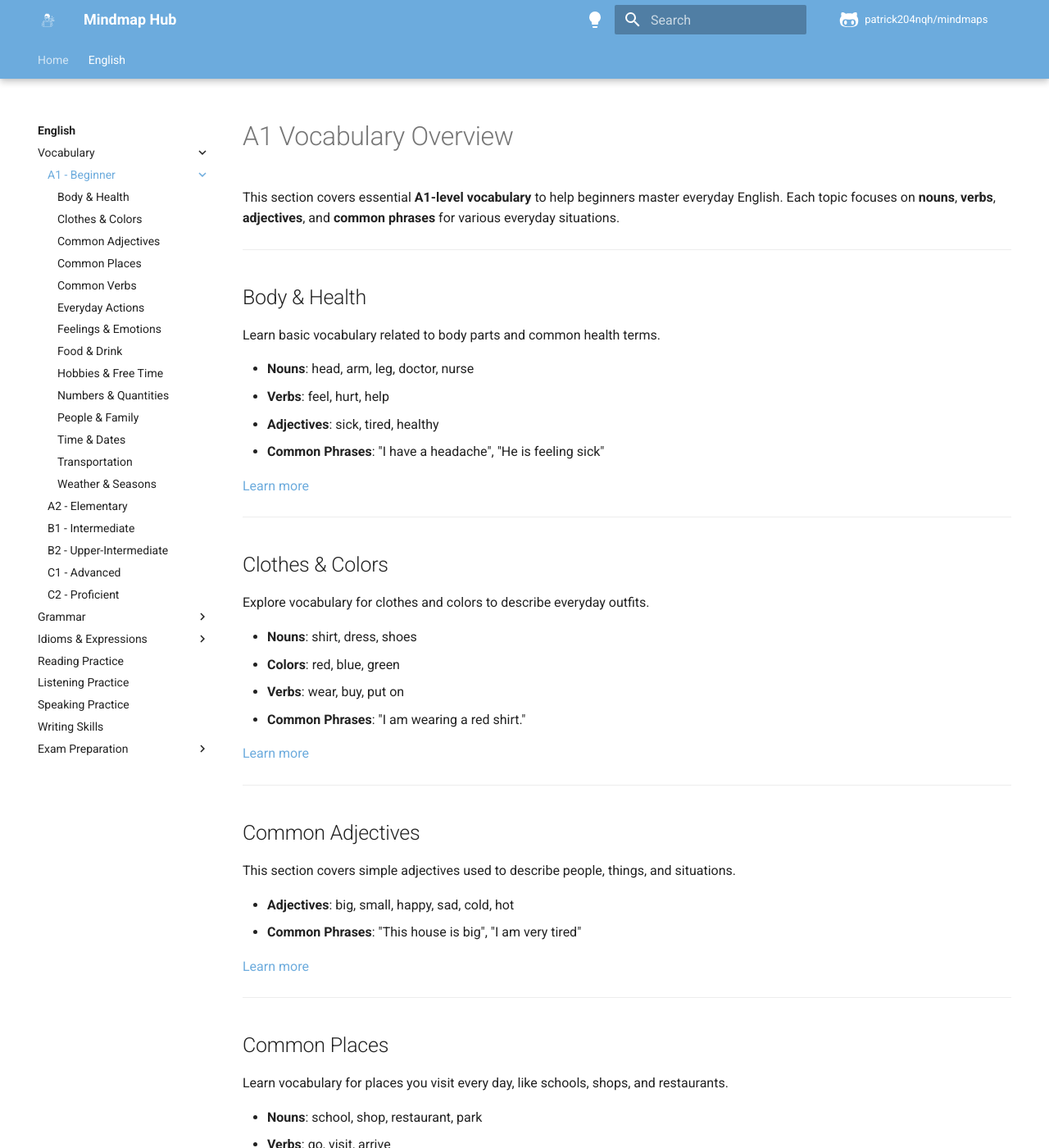
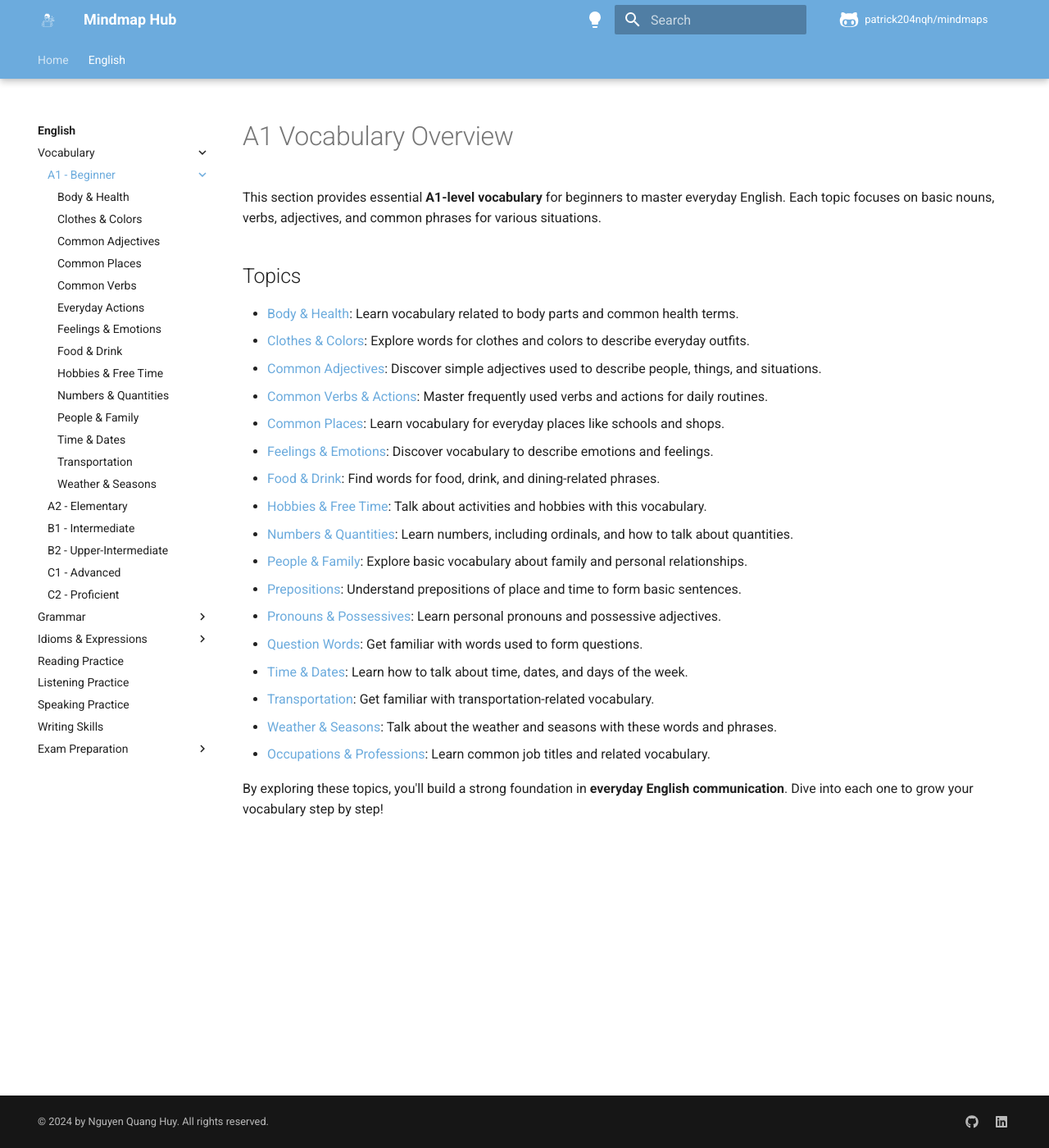
Before and after one commit to patrick204nqh/mindmaps, an MkDocs documentation site: the page built from docs/english/vocabulary/a1/index.md, in a window 1280 px wide and 1400 px high. Shown: the whole window at 82% size. Built offline with MkDocs 1.6.1 and Material for MkDocs 9.7.7, drawn with Linux system fonts in a browser that asks for light colours; a script that is not in the unit is left out; plug-ins that fetch from the network failed and are left out; comment, search, counter and statistics services are not loaded; some of the changed text lies outside the part shown.

Commit message:
Refactor A1 Vocabulary Overview structure

```diff
--- a/docs/english/vocabulary/a1/index.md
+++ b/docs/english/vocabulary/a1/index.md
@@ -1,176 +1,25 @@
 # A1 Vocabulary Overview
 
-This section covers essential **A1-level vocabulary** to help beginners master everyday English. Each topic focuses on **nouns**, **verbs**, **adjectives**, and **common phrases** for various everyday situations.
+This section provides essential **A1-level vocabulary** for beginners to master everyday English. Each topic focuses on basic nouns, verbs, adjectives, and common phrases for various situations.
 
----
+## Topics
 
-## Body & Health
+- [Body & Health](body_health.md): Learn vocabulary related to body parts and common health terms.
+- [Clothes & Colors](clothes_colors.md): Explore words for clothes and colors to describe everyday outfits.
+- [Common Adjectives](common_adjectives.md): Discover simple adjectives used to describe people, things, and situations.
+- [Common Verbs & Actions](common_verbs_actions.md): Master frequently used verbs and actions for daily routines.
+- [Common Places](common_places.md): Learn vocabulary for everyday places like schools and shops.
+- [Feelings & Emotions](feelings_emotions.md): Discover vocabulary to describe emotions and feelings.
+- [Food & Drink](food_drink.md): Find words for food, drink, and dining-related phrases.
+- [Hobbies & Free Time](hobbies_free_time.md): Talk about activities and hobbies with this vocabulary.
+- [Numbers & Quantities](numbers_quantities.md): Learn numbers, including ordinals, and how to talk about quantities.
+- [People & Family](people_family.md): Explore basic vocabulary about family and personal relationships.
+- [Prepositions](prepositions.md): Understand prepositions of place and time to form basic sentences.
+- [Pronouns & Possessives](pronouns_possessives.md): Learn personal pronouns and possessive adjectives.
+- [Question Words](question_words.md): Get familiar with words used to form questions.
+- [Time & Dates](time_dates.md): Learn how to talk about time, dates, and days of the week.
+- [Transportation](transportation.md): Get familiar with transportation-related vocabulary.
+- [Weather & Seasons](weather_seasons.md): Talk about the weather and seasons with these words and phrases.
+- [Occupations & Professions](occupations_professions.md): Learn common job titles and related vocabulary.
 
-Learn basic vocabulary related to body parts and common health terms.
-
-- **Nouns**: head, arm, leg, doctor, nurse
-- **Verbs**: feel, hurt, help
-- **Adjectives**: sick, tired, healthy
-- **Common Phrases**: "I have a headache", "He is feeling sick"
-
-[Learn more](body_health.md)
-
----
-
-## Clothes & Colors
-
-Explore vocabulary for clothes and colors to describe everyday outfits.
-
-- **Nouns**: shirt, dress, shoes
-- **Colors**: red, blue, green
-- **Verbs**: wear, buy, put on
-- **Common Phrases**: "I am wearing a red shirt."
-
-[Learn more](clothes_colors.md)
-
----
-
-## Common Adjectives
-
-This section covers simple adjectives used to describe people, things, and situations.
-
-- **Adjectives**: big, small, happy, sad, cold, hot
-- **Common Phrases**: "This house is big", "I am very tired"
-
-[Learn more](common_adjectives.md)
-
----
-
-## Common Places
-
-Learn vocabulary for places you visit every day, like schools, shops, and restaurants.
-
-- **Nouns**: school, shop, restaurant, park
-- **Verbs**: go, visit, arrive
-- **Common Phrases**: "Where is the bathroom?", "I am at the supermarket."
-
-[Learn more](common_places.md)
-
----
-
-## Common Verbs
-
-Master frequently used **A1-level** verbs.
-
-- **Verbs**: be, have, do, go, make, like
-- **Common Phrases**: "I am a student", "She has a car", "I want to go home"
-
-[Learn more](common_verbs.md)
-
----
-
-## Everyday Actions
-
-Learn vocabulary for daily routines and common actions.
-
-- **Nouns**: breakfast, work, bed
-- **Verbs**: eat, drink, sleep, go, walk
-- **Common Phrases**: "I go to bed at 10 pm.", "What time do you wake up?"
-
-[Learn more](everyday_actions.md)
-
----
-
-## Feelings & Emotions
-
-Discover vocabulary to describe emotions and feelings.
-
-- **Nouns**: happiness, sadness, anger
-- **Verbs**: feel, love, hate
-- **Adjectives**: happy, sad, excited, tired
-- **Common Phrases**: "I feel happy today.", "Are you tired?"
-
-[Learn more](feelings_emotions.md)
-
----
-
-## Food & Drink
-
-Find vocabulary for food, drink, and dining-related phrases.
-
-- **Nouns**: water, coffee, bread, chicken
-- **Verbs**: eat, drink, cook, buy
-- **Common Phrases**: "Can I have a coffee, please?", "I like pizza."
-
-[Learn more](food_drink.md)
-
----
-
-## Hobbies & Free Time
-
-Talk about activities and hobbies with this vocabulary.
-
-- **Nouns**: music, game, sport, book
-- **Verbs**: play, listen, watch, read
-- **Common Phrases**: "My favorite hobby is reading."
-
-[Learn more](hobbies_free_time.md)
-
----
-
-## Numbers & Quantities
-
-Learn numbers and how to talk about quantities.
-
-- **Nouns**: one, two, five, dollar, euro
-- **Adjectives**: many, few, some
-- **Common Phrases**: "How much is this?", "I have five dollars."
-
-[Learn more](numbers_quantities.md)
-
----
-
-## People & Family
-
-This section covers basic vocabulary about family and personal relationships.
-
-- **Nouns**: mother, father, sister, friend, family
-- **Verbs**: live, be, help
-- **Common Phrases**: "This is my brother.", "How are you?"
-
-[Learn more](people_family.md)
-
----
-
-## Time & Dates
-
-Learn how to talk about time, dates, and days of the week.
-
-- **Nouns**: day, week, month, hour
-- **Verbs**: start, finish, wait
-- **Common Phrases**: "What time is it?", "The meeting starts at 10 o'clock."
-
-[Learn more](time_dates.md)
-
----
-
-## Transportation
-
-Get familiar with transportation-related vocabulary.
-
-- **Nouns**: car, bus, train, bicycle
-- **Verbs**: drive, ride, wait
-- **Common Phrases**: "I take the bus to school.", "The train is late."
-
-[Learn more](transportation.md)
-
----
-
-## Weather & Seasons
-
-Talk about the weather and seasons with these words and phrases.
-
-- **Nouns**: rain, sun, snow, spring, summer, winter
-- **Adjectives**: hot, cold, rainy, sunny
-- **Common Phrases**: "It is sunny today.", "What's the weather like?"
-
-[Learn more](weather_seasons.md)
-
----
-
-By completing this A1 vocabulary section, you'll gain a strong foundation in **everyday English communication**. Explore each topic to grow your vocabulary step by step!
+By exploring these topics, you'll build a strong foundation in **everyday English communication**. Dive into each one to grow your vocabulary step by step!
```
Also changed, not shown: docs/english/vocabulary/a1/common_verbs.md (deleted), docs/english/vocabulary/a1/common_verbs_actions.md (added), docs/english/vocabulary/a1/everyday_actions.md (deleted), docs/english/vocabulary/a1/occupations_professions.md (added), docs/english/vocabulary/a1/prepositions.md (added), docs/english/vocabulary/a1/pronouns_possessives.md (added), docs/english/vocabulary/a1/question_words.md (added), docs/markmap/english/vocabulary/a1/common_adjectives.mm.md (deleted), docs/markmap/english/vocabulary/a1/common_places.mm.md (deleted), docs/markmap/english/vocabulary/a1/common_verbs.mm.md (deleted), docs/markmap/english/vocabulary/a1/everyday_actions.mm.md (deleted), docs/markmap/english/vocabulary/a1/feelings_emotions.mm.md (deleted), docs/markmap/english/vocabulary/a1/food_drink.mm.md (deleted), docs/markmap/english/vocabulary/a1/hobbies_free_time.mm.md (deleted), 5 more files.
